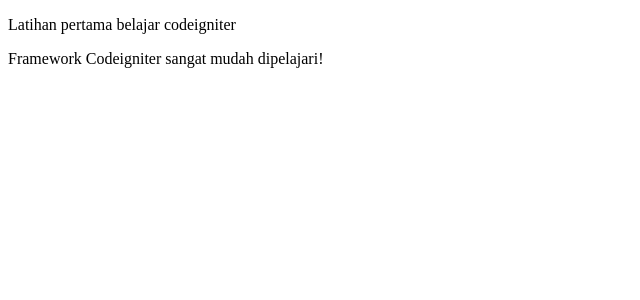
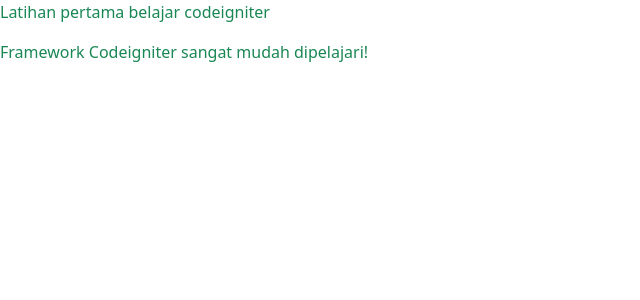
Before and after one commit to Rhmnnn92/latihan_ci, a CodeIgniter app: page /database/ in a window 1280 px wide. Shown: the top 300 px of the page, without its empty margins (0-640 px from the left). Run offline with CodeIgniter, Linux system fonts and the light colour scheme.

Commit message:
Tugas codeigniter

```diff
--- a/application/views/tampil.php
+++ b/application/views/tampil.php
@@ -5,9 +5,11 @@
     <meta http-equiv="X-UA-Compatible" content="IE=edge">
     <meta name="viewport" content="width=device-width, initial-scale=1.0">
     <title>Latihan Pertama</title>
+    <!-- CSS only -->
+<link href="https://cdn.jsdelivr.net/npm/bootstrap@5.2.1/dist/css/bootstrap.min.css" rel="stylesheet" integrity="sha384-iYQeCzEYFbKjA/T2uDLTpkwGzCiq6soy8tYaI1GyVh/UjpbCx/TYkiZhlZB6+fzT" crossorigin="anonymous">
 </head>
 <body>
-    <P>Latihan pertama belajar codeigniter</P>
-    <p>Framework Codeigniter sangat mudah dipelajari!</p>
+    <P class="text-success">Latihan pertama belajar codeigniter</P>
+    <p class="text-success">Framework Codeigniter sangat mudah dipelajari!</p>
 </body>
 </html>
```
